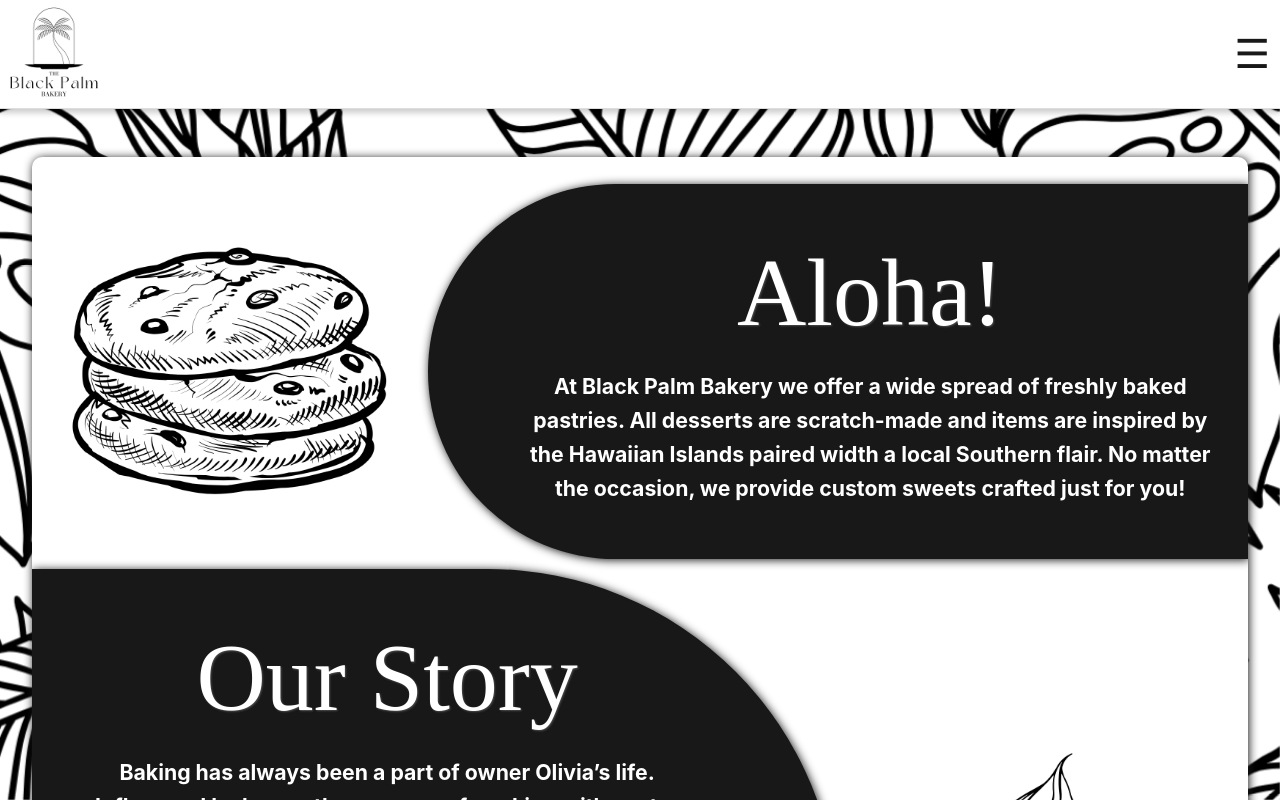
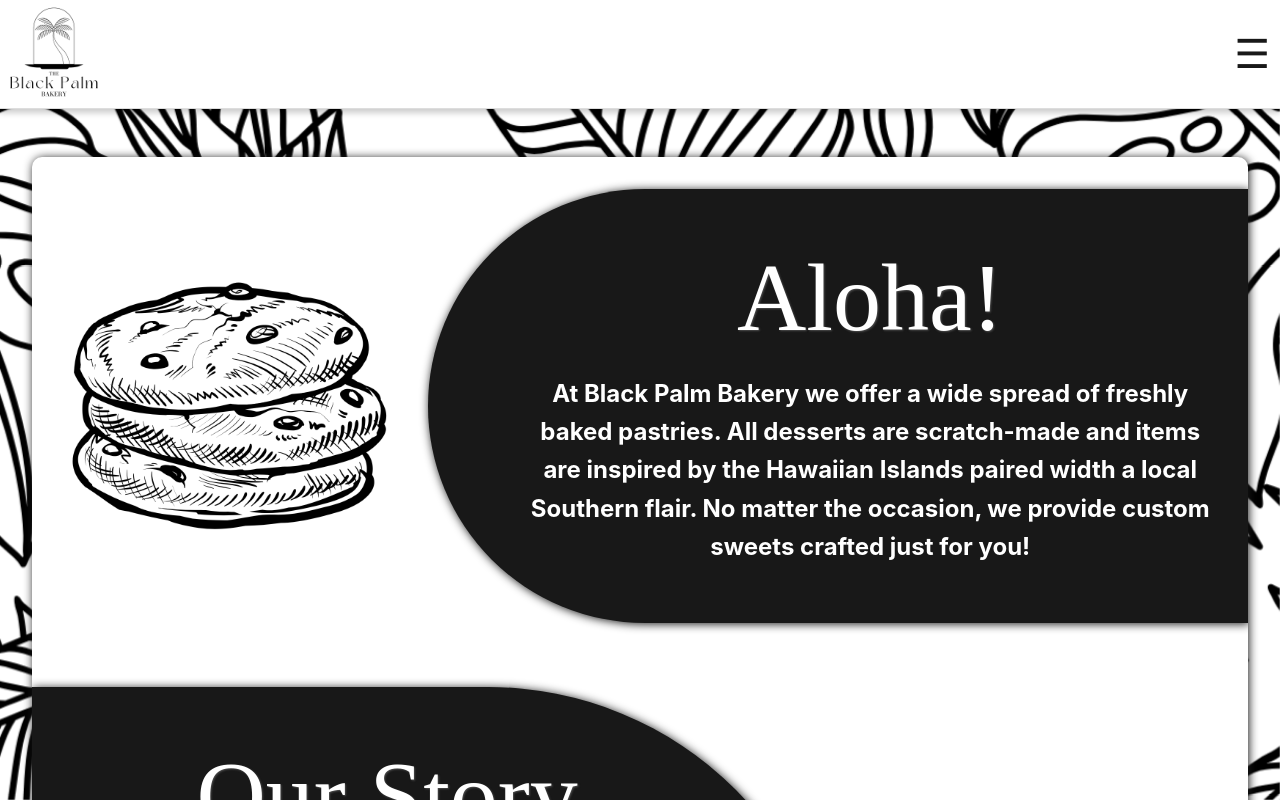
Before and after one commit to malcus-g/blackpalmbakery, a Vue app: page /about in a window 1280 px wide. Shown: the top 800 px of the page. Built offline with nearby package versions, Linux system fonts and the light colour scheme; a web font is replaced by a local one.

Commit message:
update font sizes and margins for improved readability; adjust layout in HomeView and GalleryView

```diff
--- a/src/assets/main.css
+++ b/src/assets/main.css
@@ -48,7 +48,7 @@
 }
 
 .body {
-  font-size: 1.33rem;
+  font-size: 1.5rem;
   font-weight: bold;
 }
 
@@ -163,11 +163,11 @@
 @media screen and (max-width: 480px) {
 
   .title {
-    font-size: 2.5rem;
+    font-size: 2.2rem;
   }
 
   .section-title {
-    font-size: 2.5rem;
+    font-size: 2.2rem;
   }
 
   .subtitle {
--- a/src/components/ContentContainer.vue
+++ b/src/components/ContentContainer.vue
@@ -9,7 +9,7 @@
 <style>
 .container {
   display: flex;
-  width: 95vw;
+  width: 95%;
   height: fit-content;
   min-height: 100vh;
   justify-content: center;
@@ -24,7 +24,6 @@
   align-items: center;
   background-color: var(--color-background);
   width: 100%;
-  padding: 1em 0 0 0;
   height: fit-content;
   box-shadow: var(--vt-c-black) 1px 1px 10px;
   border-radius: 10px;
--- a/src/components/InfoSection.vue
+++ b/src/components/InfoSection.vue
@@ -23,6 +23,7 @@
   z-index: inherit;
   height: auto;
   width: 100%;
+  margin: 2em 0em;
   background-color: var(--vt-c-black);
   color: var(--vt-c-white);
   text-align: center;
--- a/src/components/ServicesBlurb.vue
+++ b/src/components/ServicesBlurb.vue
@@ -7,7 +7,7 @@
     <p class="subtitle-sm">Birthdays</p>
   </div>
   <div id="tagline-container">
-    <p class="tagline-body">Crafting custom pastries for your special day. Follow us on Instagram to see updates and recent work!</p>
+    <p class="tagline-body body">Crafting custom pastries for your special day. Follow us on Instagram to see updates and recent work!</p>
   </div>
 </template>
 
@@ -40,7 +40,6 @@
 
 .tagline-body {
   font-weight: bolder;
-  font-size: 1.5rem;
 }
 
 @media screen and (max-width: 768px){
--- a/src/components/SocialsButton.vue
+++ b/src/components/SocialsButton.vue
@@ -36,7 +36,7 @@
   border-radius: 8px;
 }
 
-.instagram-link:hover {
+.socials-link:hover {
   transform: scale(1.1);
 }
 </style>
--- a/src/components/WelcomeMessage.vue
+++ b/src/components/WelcomeMessage.vue
@@ -26,7 +26,7 @@
 
 #logo {
   display: flex;
-  margin: 0 auto;
+  margin: 1em auto;
   padding: 0em 0em 1em 0em;
   width: 25%;
 }
--- a/src/views/GalleryView.vue
+++ b/src/views/GalleryView.vue
@@ -26,12 +26,11 @@
 
 <style scoped>
 .title {
-  margin: .5em 0em;
   animation: 1.5s fade-in ease-in-out;
 }
 
 .gallery {
-  padding: 1em 0em 2em 0em;
+  padding: 2em 10em;
  }
 
 .image-slider {
--- a/src/views/HomeView.vue
+++ b/src/views/HomeView.vue
@@ -21,7 +21,6 @@
 </script>
 
 <template>
-  <div>
   <content-container>
     <welcome-message :greeting="'e komo mai'" :message="'Welcome!'" />
     <inner-content-section>
@@ -34,7 +33,6 @@
       <img src="@/assets/images/real-cookies.png" alt="">
     </section>
   </content-container>
-  </div>
 </template>
 
 <style scoped>
```
Lines whose indentation alone changed are shown as unchanged.
